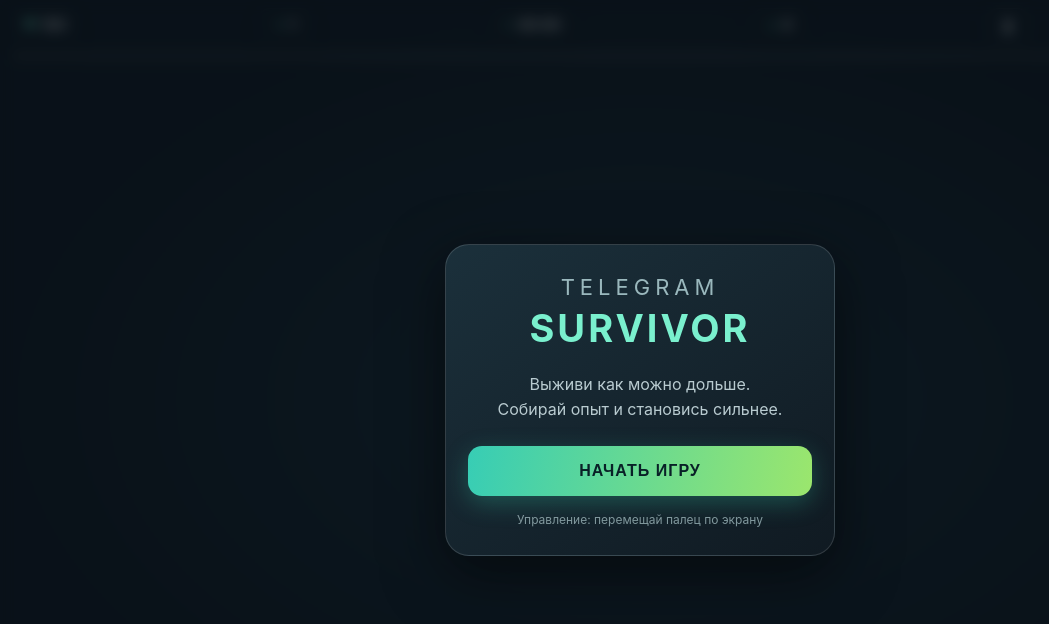
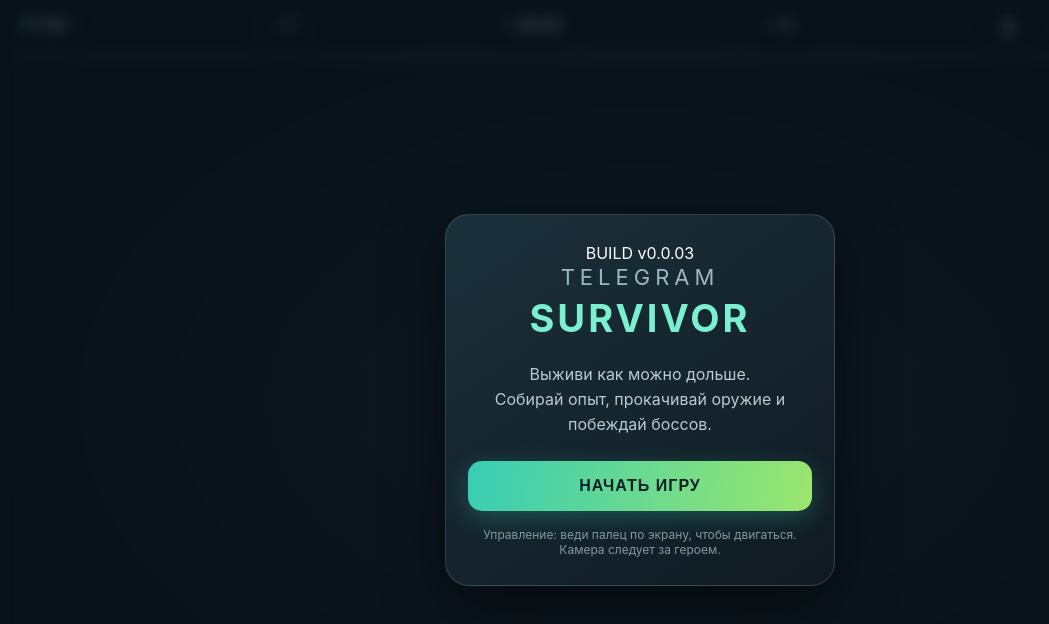
Before and after one commit to miristanslav/Telegram-Survivor, a plain HTML site: page index.html in a window 1280 px wide. Shown: the whole page, without its empty margins (0-1049 px from the left). Drawn offline with Linux system fonts and the light colour scheme; a script that the page names is missing.

Commit message:
Improve main menu and show build version

```diff
--- a/index.html
+++ b/index.html
@@ -16,16 +16,16 @@
       <div class="stat"><span>✦</span><b id="level">1</b></div>
       <div class="stat"><span>⏱</span><b id="time">00:00</b></div>
       <div class="stat"><span>☠</span><b id="kills">0</b></div>
-      <button id="pause-btn" class="pause-btn" aria-label="Пауза">Ⅱ</button><div class="build">v0.0.02</div>
+      <button id="pause-btn" class="pause-btn" aria-label="Пауза">Ⅱ</button><div class="build">v0.0.03</div>
     </header>
     <div class="xp-wrap"><div id="xp-bar"></div></div>
     <div id="boss-wrap" class="boss-wrap hidden"><div class="boss-label">БОСС</div><div class="boss-track"><div id="boss-hp"></div></div></div>
     <section id="start-screen" class="overlay">
       <div class="panel">
-        <div class="logo">TELEGRAM<br><strong>SURVIVOR</strong></div>
-        <p>Выживи как можно дольше.<br>Собирай опыт и становись сильнее.</p>
+        <div class="menu-version">BUILD v0.0.03</div><div class="logo">TELEGRAM<br><strong>SURVIVOR</strong></div>
+        <p>Выживи как можно дольше.<br>Собирай опыт, прокачивай оружие и побеждай боссов.</p>
         <button id="start-btn" class="primary">НАЧАТЬ ИГРУ</button>
-        <small>Управление: перемещай палец по экрану</small>
+        <small>Управление: веди палец по экрану, чтобы двигаться.<br>Камера следует за героем.</small>
       </div>
     </section>
     <section id="pause-screen" class="overlay hidden"><div class="panel"><h2>ПАУЗА</h2><p>Передохни. Твои результаты сохранены.</p><button id="resume-btn" class="primary">ПРОДОЛЖИТЬ</button></div></section>
```
